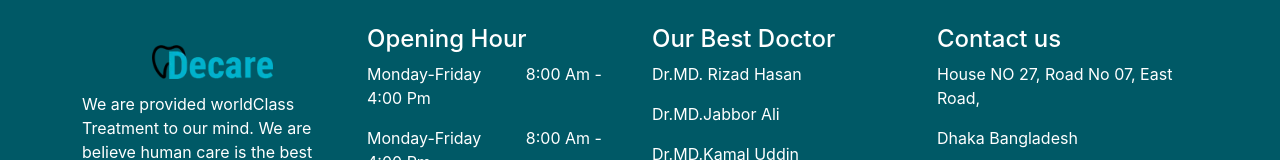
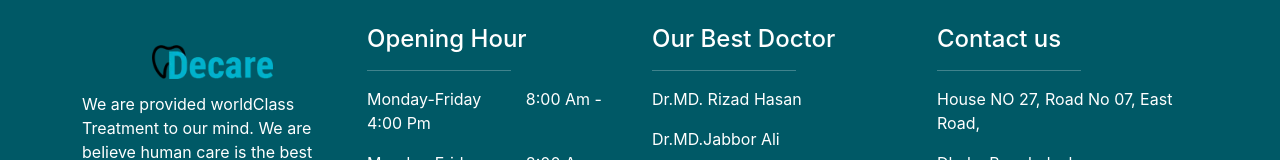
Before and after one commit to rimonhossain12/medical-website-firebase, a React (Create React App) app: page / in a window 1280 px wide. Shown: the part 2115-2275 px from the top of the page. Built offline with nearby package versions, Linux system fonts and the light colour scheme.

Commit message:
hr styles added

```diff
--- a/src/component/Home/Footer/Footer.css
+++ b/src/component/Home/Footer/Footer.css
@@ -14,3 +14,8 @@
 .span-space{
     margin-right: 40px;
 }
+
+.common-hr{
+    width: 55%;
+    color:white;
+}
--- a/src/component/Home/Footer/Footer.js
+++ b/src/component/Home/Footer/Footer.js
@@ -15,7 +15,8 @@ const Footer = (props) => {
                     </div>
 
                     <div className="mt-5 text-start">
-                        <h4>Opening Hour</h4>
+                        <h4 className="title-style">Opening Hour</h4>
+                        <hr className="common-hr"/>
                         <p><span className="span-space">Monday-Friday</span> <span>8:00 Am - 4:00 Pm </span></p>
                         <p><span className="span-space">Monday-Friday</span> <span>8:00 Am - 4:00 Pm </span></p>
                         <p><span className="span-space">Monday-Friday</span> <span>8:00 Am - 4:00 Pm </span></p>
@@ -23,14 +24,16 @@ const Footer = (props) => {
                     </div>
 
                     <div className="mt-5 text-start">
-                        <h4>Our Best Doctor</h4>
+                        <h4 className="title-style">Our Best Doctor</h4>
+                        <hr className="common-hr" />
                         <p>Dr.MD. Rizad Hasan</p>
                         <p>Dr.MD.Jabbor Ali</p>
                         <p>Dr.MD.Kamal Uddin</p>
                         <p>Dr.Halim khan</p>
                     </div>
                     <div className="mt-5 text-start">
-                        <h4>Contact us</h4>
+                        <h4 className="title-style">Contact us</h4>
+                        <hr className="common-hr" />
                         <p>House NO 27, Road No 07, East Road,</p>
                         <p>Dhaka Bangladesh</p>
 
```
Also changed, not shown: src/component/Home/AboutUs/About.js (added).
